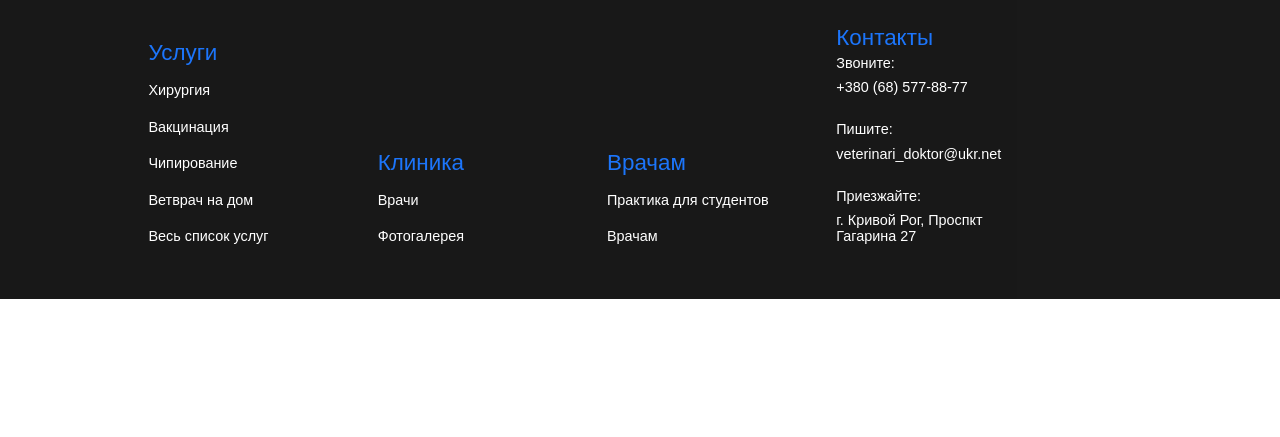
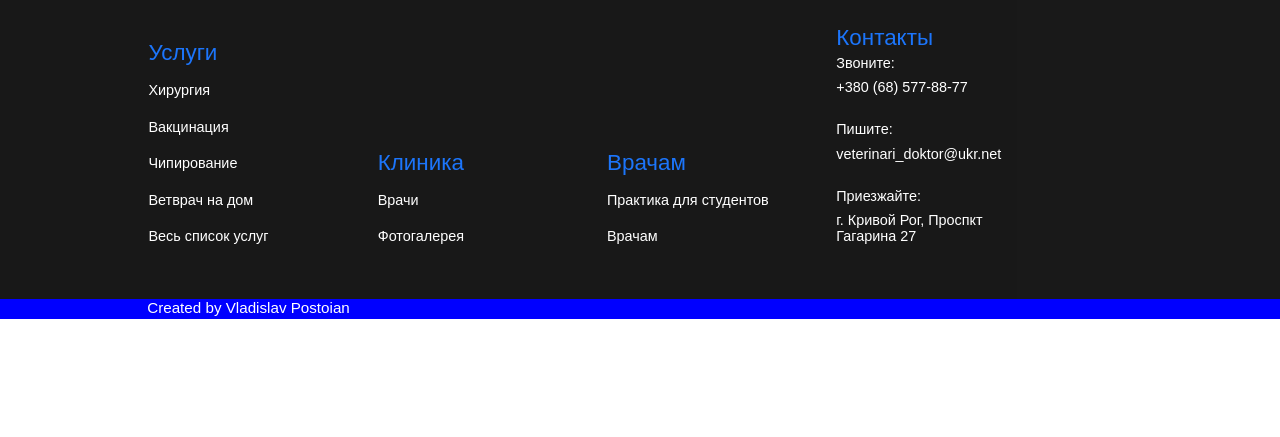
Before and after one commit to MainStar/Lya-mur.ver.2.x, a PHP site: page /index.html in a window 1280 px wide. Shown: the part 1563-2000 px from the top of the page. Run offline with PHP 8.4, Linux system fonts and the light colour scheme; some libraries are stand-ins or nearby versions.

Commit message:
Created By

```diff
--- a/index.html
+++ b/index.html
@@ -306,6 +306,11 @@
 				</div>
 			</div>
 		</div>
+		<div class="created_by">
+			<div class="created_by_name">
+				<a>Created by Vladislav Postoian</a>
+			</div>
+		</div>
 	</div>
 </body>
 </html>
--- a/styles/style.css
+++ b/styles/style.css
@@ -301,3 +301,16 @@
 	background: black;
 	opacity: 0.9;
 }
+
+/* Created BY */
+.created_by{
+	width: 100%;
+	height: 1%;
+	background: blue;
+	color: white;
+}
+.created_by_name{
+	margin-left: 11.5%;
+	font-size: 95%;
+	font-family: "Sans-serif", "Arial";
+}
```
